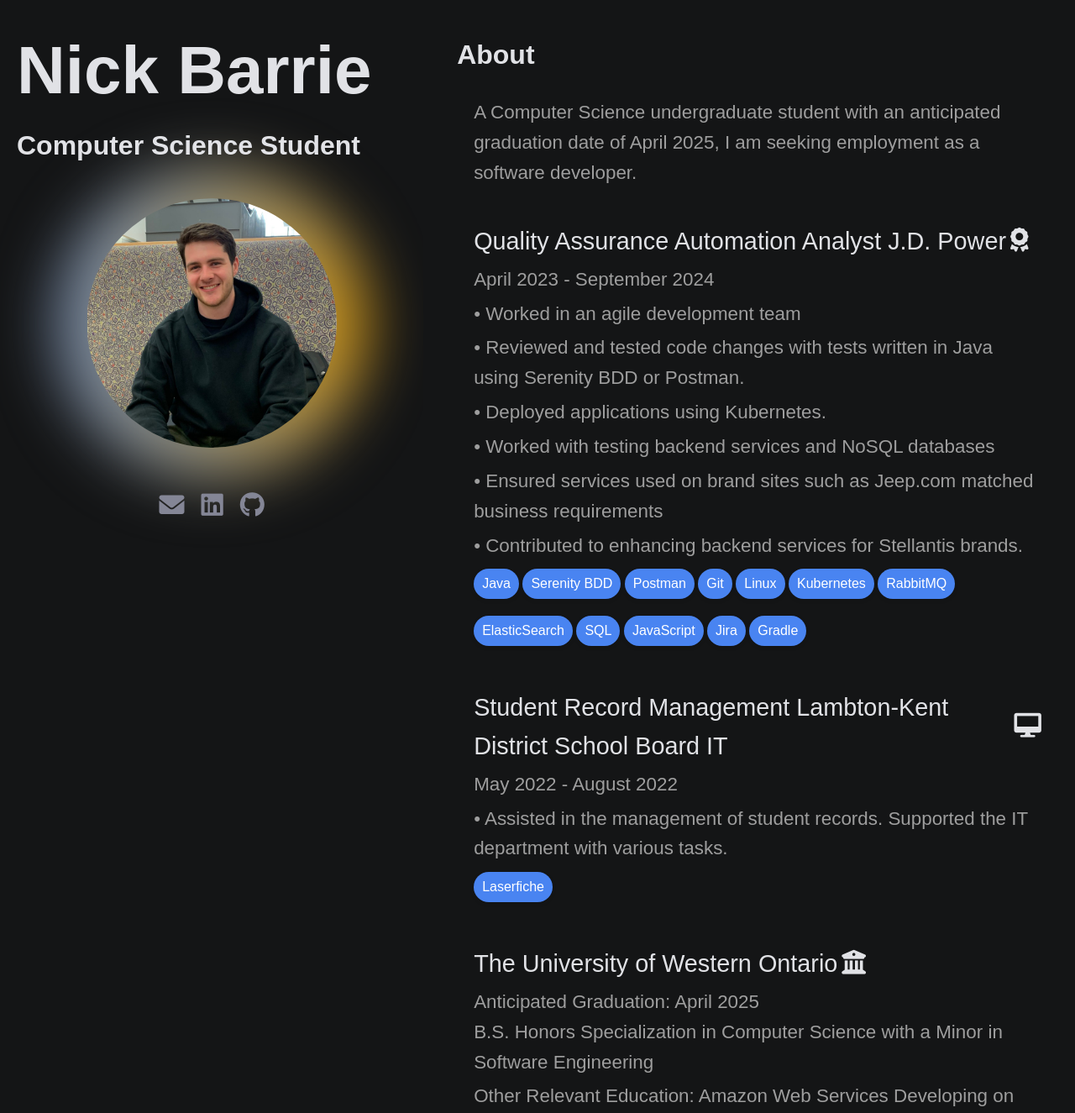
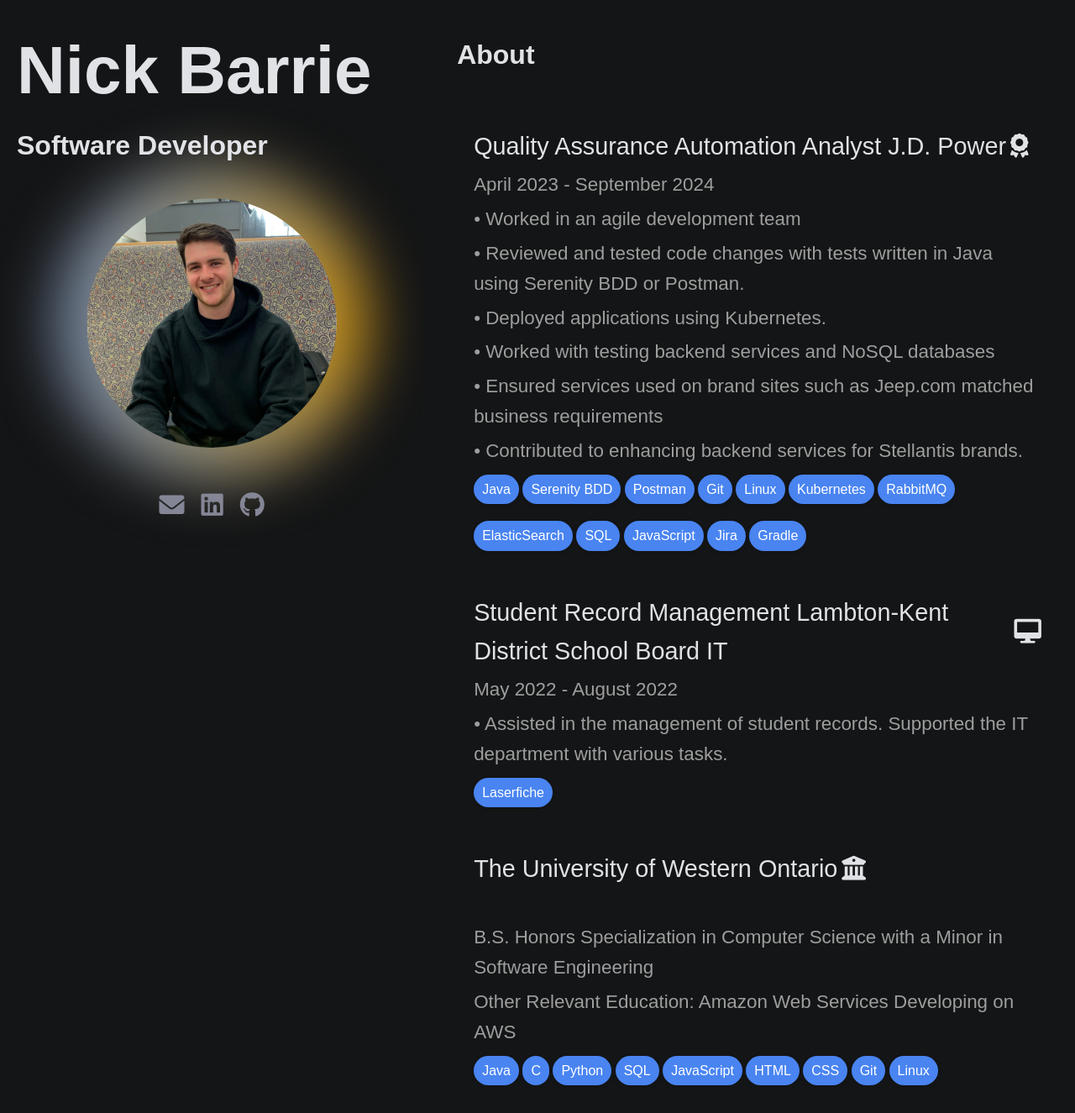
Before and after one commit to nickbarrie/about-me, a plain HTML site: page index.html in a window 1280 px wide. Shown: the top 1325 px of the page at 84% size. Drawn offline with Linux system fonts and the light colour scheme; no server answers; a web font is replaced by a local one.

Commit message:
adjust text

```diff
--- a/index.html
+++ b/index.html
@@ -21,7 +21,7 @@
 
         <div class="profile-details">
             <h1>Nick Barrie</h1>
-            <h2>Computer Science Student</h2>
+            <h2>Software Developer</h2>
 
             <div class="profile-gradient-wrapper">
                 <img src="Images/profile.jpg" alt="Nick Barrie" class="profile-img">
@@ -40,8 +40,6 @@
         <section class="content">
             <h2>About</h2>
             <div class="hidden item">
-            <p>A Computer Science undergraduate student with an anticipated graduation date of April 2025, I am
-                seeking employment as a software developer.</p>
             </div>
 
             <div class="hidden item">
@@ -83,7 +81,7 @@
                     The University of Western Ontario <i class="fas fa-university"></i>
                 </a>
                 <h3></h3>
-                <p>Anticipated Graduation: April 2025<br>B.S. Honors Specialization
+                <p><br>B.S. Honors Specialization
                     in
                     Computer Science with a Minor in Software Engineering</p>
                 <p>Other Relevant Education: Amazon Web Services Developing on AWS</p>
```
